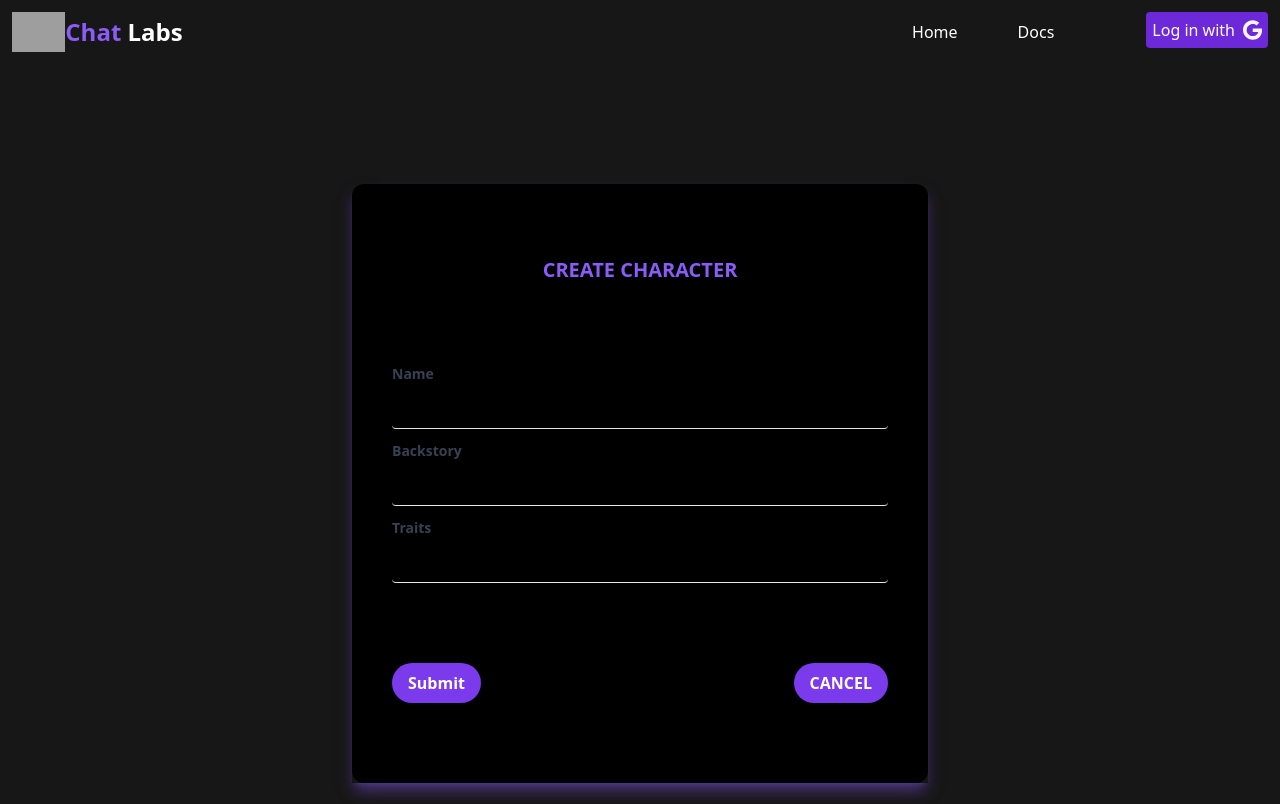
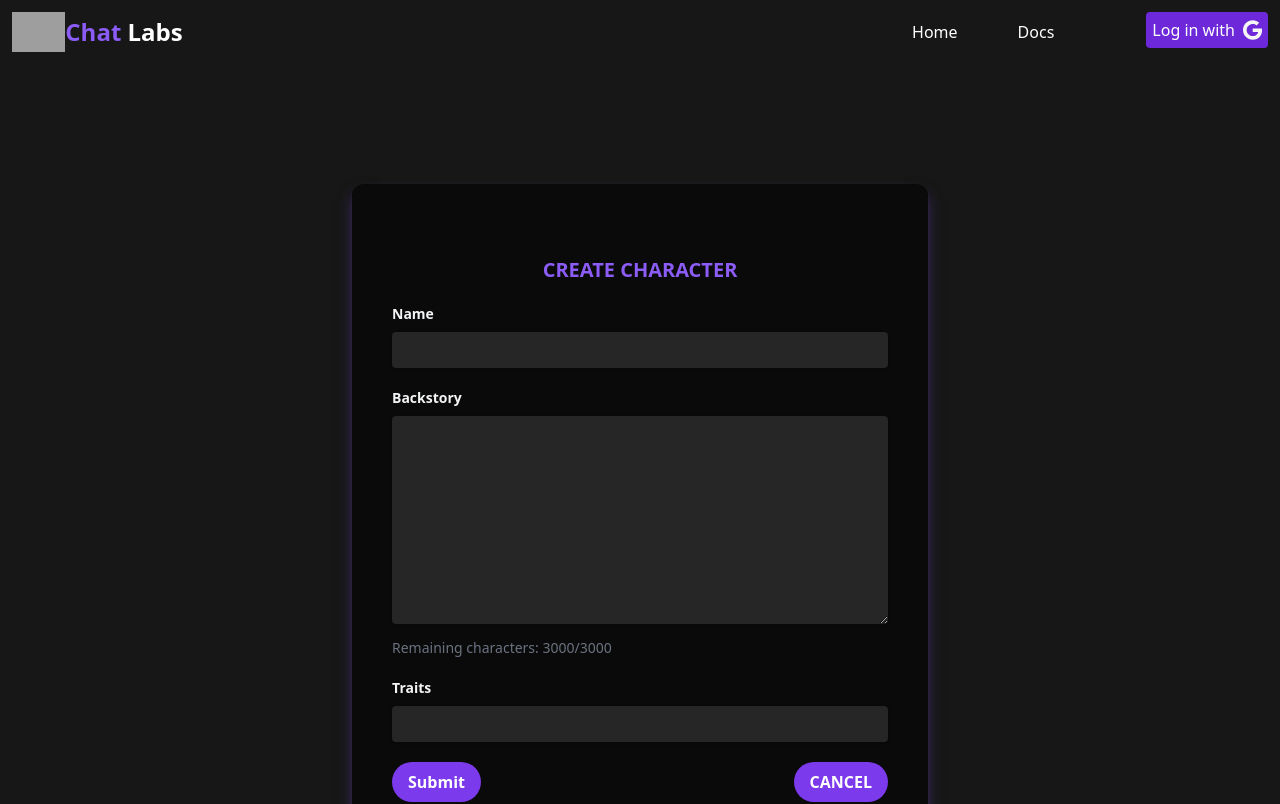
Before and after one commit to chas-academy/u08-business-idea-grupp3-u08, a React (Vite) app in the folder chatlabs/: page /dashboard2 in a window 1280 px wide. Shown: the top 804 px of the page. Built offline with nearby package versions, Linux system fonts and the light colour scheme; no server answers; grey boxes are pictures that could not be loaded.

Commit message:
Character limit & trait comma check & steps images

```diff
--- a/chatlabs/src/components/CharacterForm.tsx
+++ b/chatlabs/src/components/CharacterForm.tsx
@@ -1,19 +1,20 @@
-import { Link, useNavigate } from 'react-router-dom';
+import React from "react"
+import { Link, useNavigate } from "react-router-dom"
 
 export interface CharacterFormData {
-  name: string;
-  backstory: string;
-  traits: string;
+  name: string
+  backstory: string
+  traits: string
 }
 
 interface CharacterFormProps {
-  name: string;
-  backstory: string;
-  traits: string;
-  onNameChange: (event: React.ChangeEvent<HTMLInputElement>) => void;
-  onBackstoryChange: (event: React.ChangeEvent<HTMLInputElement>) => void;
-  onTraitsChange: (event: React.ChangeEvent<HTMLInputElement>) => void;
-  onSubmit: (formData: CharacterFormData) => Promise<void>;
+  name: string
+  backstory: string
+  traits: string
+  onNameChange: (event: React.ChangeEvent<HTMLInputElement>) => void
+  onBackstoryChange: (event: React.ChangeEvent<HTMLTextAreaElement>) => void
+  onTraitsChange: (event: React.ChangeEvent<HTMLInputElement>) => void
+  onSubmit: (formData: CharacterFormData) => Promise<void>
 }
 
 const CharacterForm: React.FC<CharacterFormProps> = ({
@@ -25,61 +26,126 @@ const CharacterForm: React.FC<CharacterFormProps> = ({
   onTraitsChange,
   onSubmit,
 }) => {
-  const navigate = useNavigate();
+  const navigate = useNavigate()
+  const [isSubmitted, setIsSubmitted] = React.useState(false)
 
-  const handleSubmit = async (event: React.FormEvent<HTMLFormElement>): Promise<void> => {
-    event.preventDefault();
+  const handleSubmit = async (
+    event: React.FormEvent<HTMLFormElement>
+  ): Promise<void> => {
+    event.preventDefault()
+
+    const trimmedTraits = traits.trim()
+
+    // Check if traits are comma-separated or a single word without spaces
+    const traitsArray = trimmedTraits.split(",").map((trait) => trait.trim())
+    const isValidTraits = traitsArray.every(
+      (trait) => trait !== "" && !trait.includes(" ")
+    )
+
+    if (!isValidTraits) {
+      // Traits are not comma-separated and not a single word without spaces, return early without submitting
+      setIsSubmitted(true)
+      return
+    }
+
     await onSubmit({
       name: name.trim(),
       backstory: backstory.trim(),
-      traits: traits.trim(),
-    });
+      traits: trimmedTraits,
+    })
 
+    navigate("/Dashboard")
+  }
 
-    navigate('/Dashboard');
-  };
+  const maxBackstoryLength = 3000
+  const trimmedTraits = traits.trim()
+  const traitsArray = trimmedTraits.split(",").map((trait) => trait.trim())
+  const isValidTraits = traitsArray.every(
+    (trait) => trait !== "" && !trait.includes(" ")
+  )
+
+  const handleBackstoryChange = (
+    event: React.ChangeEvent<HTMLTextAreaElement>
+  ): void => {
+    onBackstoryChange(event)
+    updateBackstoryCount(event.target.value)
+  }
+
+  const updateBackstoryCount = (value: string): void => {
+    const remainingCharacters = maxBackstoryLength - value.length
+    setBackstoryCount(remainingCharacters)
+  }
+
+  const [backstoryCount, setBackstoryCount] = React.useState(
+    maxBackstoryLength - backstory.length
+  )
 
   return (
-    <form onSubmit={handleSubmit} className="bg-black rounded-xl shadow-lg p-10">
-      <h2 className="text-xl text-violet-500 font-semibold mb-20 mt-8 uppercase text-center">Create Character</h2>
+    <form
+      onSubmit={handleSubmit}
+      className="bg-neutral-950 rounded-xl shadow-lg p-10"
+    >
+      <h2 className="text-xl text-violet-500 font-semibold mb-5 mt-8 uppercase text-center">
+        Create Character
+      </h2>
 
-      <div className="field-wrapper">
-        <label htmlFor="name" className="block text-gray-700 text-sm font-bold mb-2">
+      <div className="mb-5">
+        <label
+          htmlFor="name"
+          className="block text-gray-100 text-sm font-bold mb-2"
+        >
           Name
         </label>
         <input
-          className="bg-black shadow appearance-none border-b rounded w-full py-2 px-3 text-gray-700 mb-3 leading-tight focus:outline-none focus:shadow-outline"
+          className="bg-neutral-800 shadow appearance-none rounded w-full py-2 px-3 text-gray-100 leading-tight focus:outline-none focus:shadow-outline"
           id="name"
           type="text"
           placeholder=""
+          required
           value={name}
           onChange={onNameChange}
         />
       </div>
 
-      <div className="field-wrapper">
-        <label htmlFor="backstory" className="block text-gray-700 text-sm font-bold mb-2">
+      <div className="mb-5">
+        <label
+          htmlFor="backstory"
+          className="block text-gray-100 text-sm font-bold mb-2"
+        >
           Backstory
         </label>
-        <input
-          className="bg-black shadow appearance-none border-b rounded w-full py-2 px-3 text-gray-700 leading-tight focus:outline-none focus:shadow-outline mb-3"
+        <textarea
+          className="bg-neutral-800 shadow h-52 appearance-none rounded w-full py-2 px-3 text-gray-100 leading-tight focus:outline-none focus:shadow-outline"
           id="backstory"
-          type="text"
           placeholder=""
+          maxLength={maxBackstoryLength}
           value={backstory}
-          onChange={onBackstoryChange}
-        />
+          required
+          onChange={handleBackstoryChange}
+        ></textarea>
+        <p className="text-gray-500 text-sm mt-2">
+          Remaining characters: {backstoryCount}/{maxBackstoryLength}
+        </p>
       </div>
 
-      <div className="field-wrapper">
-        <label htmlFor="traits" className="block text-gray-700 text-sm font-bold mb-2">
+      <div className="mb-5">
+        {!isValidTraits && isSubmitted && (
+          <p className="text-red-500">
+            Enter traits separated by commas "Happy, Funny".
+          </p>
+        )}
+        <label
+          htmlFor="traits"
+          className="block text-gray-100 text-sm font-bold mb-2"
+        >
           Traits
         </label>
         <input
-          className="bg-black shadow appearance-none border-b rounded w-full py-2 px-3 text-gray-700 leading-tight focus:outline-none focus:shadow-outline mb-20"
+          className="bg-neutral-800 shadow appearance-none rounded w-full py-2 px-3 text-gray-100 leading-tight focus:outline-none focus:shadow-outline"
           id="traits"
           type="text"
           placeholder=""
+          required
           value={traits}
           onChange={onTraitsChange}
         />
@@ -88,20 +154,20 @@ const CharacterForm: React.FC<CharacterFormProps> = ({
       <div className="flex items-center justify-between">
         <button
           type="submit"
-          className="bg-violet-600 hover:bg-violet-500 text-white font-bold py-2 px-4 rounded-full focus:outline-none focus:shadow-outline mb-10"
+          className="bg-violet-600 hover:bg-violet-500 text-white font-bold py-2 px-4 rounded-full focus:outline-none focus:shadow-outline"
         >
           Submit
         </button>
 
         <Link
-          to="/"
-          className="bg-violet-600 hover:bg-violet-500 text-white font-bold py-2 px-4 rounded-full focus:outline-none focus:shadow-outline mb-10"
+          to="/dashboard"
+          className="bg-violet-600 hover:bg-violet-500 text-white font-bold py-2 px-4 rounded-full focus:outline-none focus:shadow-outline"
         >
           CANCEL
         </Link>
       </div>
     </form>
-  );
-};
+  )
+}
 
-export default CharacterForm;
+export default CharacterForm
--- a/chatlabs/src/pages/FormModal.tsx
+++ b/chatlabs/src/pages/FormModal.tsx
@@ -1,69 +1,159 @@
-import { useState } from "react";
-import { useNavigate } from "react-router-dom";
+import { useState } from "react"
+import { useNavigate } from "react-router-dom"
 
+function FormModal({
+  closeFormModal,
+  data,
+}: {
+  closeFormModal: (arg0: boolean) => void
+  data: number
+}) {
+  console.log(data)
 
-function FormModal({closeFormModal, data}: {closeFormModal: (arg0: boolean)=> void, data: number}) {
+  const [initialForm, setInitialForm] = useState({
+    name: "",
+    backstory: "",
+    traits: "",
+  })
+  const [isSubmitted, setIsSubmitted] = useState(false)
 
-    console.log(data);
+  function handleFormChange(
+    event: React.ChangeEvent<HTMLInputElement | HTMLTextAreaElement>
+  ) {
+    setInitialForm({ ...initialForm, [event.target.id]: event.target.value })
 
-    const [initialForm, setInitialForm] = useState({name: "", backstory: "", traits: ""});
+    if (event.target.id === "backstory") {
+      updateBackstoryCount(event.target.value)
+    }
+  }
 
-    function handleFormChange(event: React.ChangeEvent<HTMLInputElement>) {
-        setInitialForm({...initialForm, [event.target.id]: event.target.value})
+  function validateTraits(traits: string): boolean {
+    const trimmedTraits = traits.trim()
+    const traitsArray = trimmedTraits.split(",").map((trait) => trait.trim())
+    return traitsArray.every((trait) => trait !== "" && !trait.includes(" "))
   }
 
   async function updateCharacter(index: number) {
-        await fetch(`http://localhost:4000/edit/${localStorage.getItem("userId")}/${index}`, {
+    const isValidTraits = validateTraits(initialForm.traits)
+
+    if (!isValidTraits) {
+      setIsSubmitted(true)
+      return
+    }
+
+    await fetch(
+      `http://localhost:4000/edit/${localStorage.getItem("userId")}/${index}`,
+      {
         method: "PUT",
         headers: {
-            'Content-Type': 'application/json',
+          "Content-Type": "application/json",
         },
-          body: JSON.stringify({name: initialForm.name, backstory: initialForm.backstory, traits: initialForm.traits}),
-        });
-        navigate(0);
+        body: JSON.stringify({
+          name: initialForm.name,
+          backstory: initialForm.backstory,
+          traits: initialForm.traits,
+        }),
+      }
+    )
+    navigate(0)
   }
 
-      const navigate = useNavigate();
+  const navigate = useNavigate()
 
-    return(
-        <div className="fixed inset-0 z-10 bg-black bg-opacity-25 backdrop-blur-sm">
+  const [backstoryCount, setBackstoryCount] = useState(
+    3000 - initialForm.backstory.length
+  )
+
+  const updateBackstoryCount = (value: string): void => {
+    const remainingCharacters = 3000 - value.length
+    setBackstoryCount(remainingCharacters)
+  }
+
+  return (
+    <div className="fixed inset-0 z-10 bg-neutral-950 bg-opacity-25 backdrop-blur-sm">
       <div className="flex justify-center mt-14">
         <div className="w-full max-w-xs sm:max-w-sm md:max-w-md lg:max-w-lg xl:max-w-xl shadow-lg shadow-violet-500/100 transition duration-300">
-                <form className=" bg-black rounded-xl shadow-lg p-5">
-                    <h2 className="text-xl text-violet-500 font-semibold mb-20 mt-8 uppercase text-center">Edit Character</h2>
+          <form className="bg-neutral-950 rounded-xl shadow-lg p-10">
+            <h2 className="text-xl text-violet-500 font-semibold mb-5 mt-8 uppercase text-center">
+              Edit Character
+            </h2>
 
-                    {/* Input field start*/}
-                    <div className="mb-2">
-                    <label className="block text-gray-700 text-sm font-bold mb-2">
+            <div className="mb-5">
+              <label
+                htmlFor="name"
+                className="block text-gray-100 text-sm font-bold mb-2"
+              >
                 Name
               </label>
-                    <input onChange={handleFormChange} id="name" className="bg-black shadow appearance-none border-b rounded w-full py-2 px-3 text-gray-700 mb-3 leading-tight focus:outline-none focus:shadow-outline" type="text" placeholder="" />
+              <input
+                onChange={handleFormChange}
+                id="name"
+                className="bg-neutral-800 shadow appearance-none rounded w-full py-2 px-3 text-gray-100 leading-tight focus:outline-none focus:shadow-outline"
+                type="text"
+                placeholder=""
+                required
+              />
             </div>
-                    <div className="mb-2">
-                    <label className="block text-gray-700 text-sm font-bold mb-2">
+
+            <div className="mb-5">
+              <label
+                htmlFor="backstory"
+                className="block text-gray-100 text-sm font-bold mb-2"
+              >
                 Backstory
               </label>
-                    <input onChange={handleFormChange} id="backstory" className="bg-black shadow appearance-none border-b rounded w-full py-2 px-3 text-gray-700 leading-tight focus:outline-none focus:shadow-outline" type="text" placeholder="" />
+              <textarea
+                onChange={handleFormChange}
+                id="backstory"
+                className="bg-neutral-800 h-52 shadow appearance-none rounded w-full py-2 px-3 text-gray-100 leading-tight focus:outline-none focus:shadow-outline"
+                placeholder=""
+                required
+                maxLength={3000}
+              ></textarea>
+              <p className="text-gray-500 text-sm mt-2">
+                Remaining characters: {backstoryCount}/3000
+              </p>
             </div>
-                    <div className="mb-2">
-                    <label className="block text-gray-700 text-sm font-bold mb-2">
+
+            <div className="mb-5">
+              {!validateTraits(initialForm.traits) && isSubmitted && (
+                <p className="text-red-500">
+                  Enter traits separated by commas "Happy, Funny".
+                </p>
+              )}
+              <label
+                htmlFor="traits"
+                className="block text-gray-100 text-sm font-bold mb-2"
+              >
                 Traits
               </label>
-                    <input onChange={handleFormChange} id="traits" className="bg-black shadow appearance-none border-b rounded w-full py-2 px-3 text-gray-700 leading-tight focus:outline-none focus:shadow-outline mb-20" type="text" placeholder="" />
+              <input
+                onChange={handleFormChange}
+                id="traits"
+                className="bg-neutral-800 shadow appearance-none rounded w-full py-2 px-3 text-gray-100 leading-tight focus:outline-none focus:shadow-outline"
+                type="text"
+                placeholder=""
+                required
+              />
             </div>
-                    {/* Input field end*/}
 
-                    {/* cancel & edit buttons start */}
-                    <div className="flex items-center justify-evenly">
-                    <button onClick={() => closeFormModal(false)} className="bg-violet-600 hover:bg-violet-500 text-white font-bold py-2 px-4 rounded-lg focus:outline-none focus:shadow-outline mb-10" type="button">
+            <div className="flex items-center justify-between">
+              <button
+                onClick={() => closeFormModal(false)}
+                className="bg-violet-600 hover:bg-violet-500 text-white font-bold py-2 px-4 rounded-full focus:outline-none focus:shadow-outline"
+                type="button"
+              >
                 CANCEL
               </button>
-                    <button onClick={() => updateCharacter(data)} className="bg-violet-600 hover:bg-violet-500 text-white font-bold py-2 px-4 rounded-lg focus:outline-none focus:shadow-outline mb-10" type="button">
+
+              <button
+                onClick={() => updateCharacter(data)}
+                className="bg-violet-600 hover:bg-violet-500 text-white font-bold py-2 px-4 rounded-full focus:outline-none focus:shadow-outline"
+                type="button"
+              >
                 EDIT
               </button>
             </div>
-                    {/* buttons end */}
-
           </form>
         </div>
       </div>
@@ -71,4 +161,4 @@ function FormModal({closeFormModal, data}: {closeFormModal: (arg0: boolean)=> vo
   )
 }
 
-export default FormModal;
+export default FormModal
```
Also changed, not shown: chatlabs/src/components/NavBar.tsx (+41 -38 lines), chatlabs/src/components/Steps.tsx (+89 -28 lines), chatlabs/src/pages/Dashboard.tsx (+24 -24 lines), chatlabs/src/pages/db-4.tsx (+18 -22 lines). Lines whose indentation alone changed are shown as unchanged.
